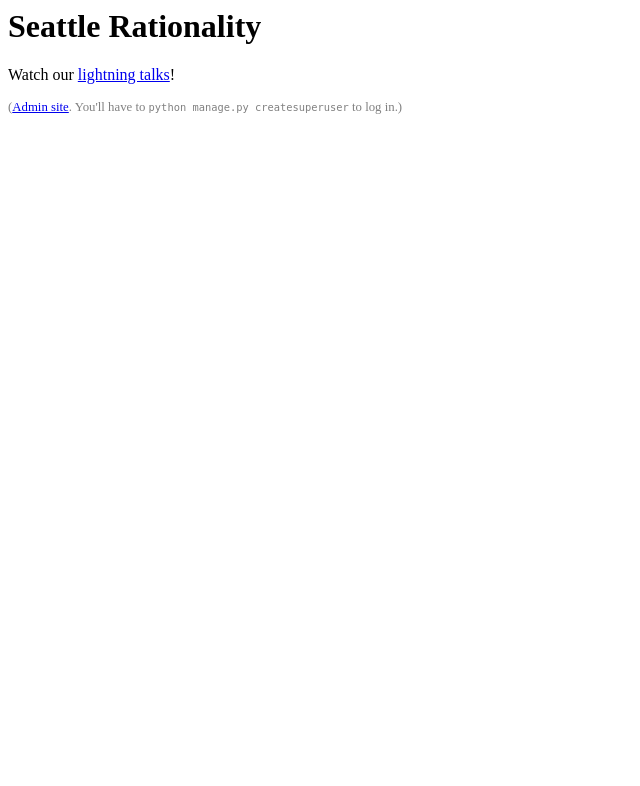
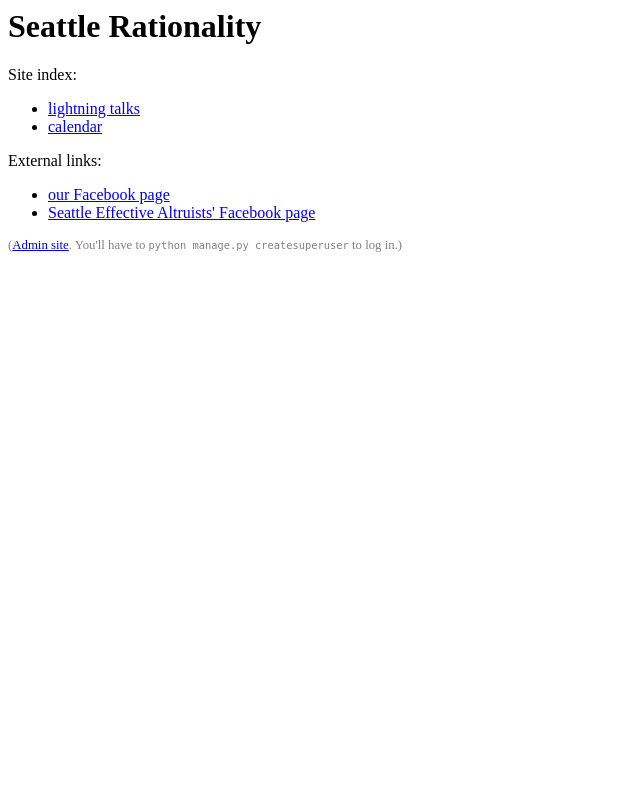
Before and after one commit to speezepearson/seattlerationality, a Django app: page / in a window 1280 px wide. Shown: the top 786 px of the page, without its empty margins (0-640 px from the left). Run offline with Django 3.2, Linux system fonts and the light colour scheme.

Commit message:
add calendar page, link to Facebook pages on home page

```diff
--- /dev/null
+++ b/seattlerationality/templates/seattlerationality/calendar.html
@@ -0,0 +1 @@
+<iframe src="https://calendar.google.com/calendar/embed?src=cs.washington.edu_qitpm2ns2hneet42knjek7uu7k%40group.calendar.google.com&ctz=America/Los_Angeles" style="border: 0" width="800" height="600" frameborder="0" scrolling="no"></iframe>
--- a/seattlerationality/templates/seattlerationality/index.html
+++ b/seattlerationality/templates/seattlerationality/index.html
@@ -1,8 +1,16 @@
 <h1>Seattle Rationality</h1>
 
-<p>
-  Watch our <a href="/lightning_talks">lightning talks</a>!
-</p>
+Site index:
+<ul>
+  <li><a href="/lightning_talks">lightning talks</a></li>
+  <li><a href="/calendar">calendar</a></li>
+</ul>
+
+External links:
+<ul>
+  <li><a href="https://www.facebook.com/groups/seattlerationality/">our Facebook page</a></li>
+  <li><a href="https://www.facebook.com/groups/SeattleEffectiveAltruists/">Seattle Effective Altruists' Facebook page</a></li>
+</ul>
 
 <p style="font-size:.8em; color:gray">
   (<a href="/admin">Admin site</a>. You'll have to <code>python manage.py createsuperuser</code> to log in.)
--- a/seattlerationality/urls.py
+++ b/seattlerationality/urls.py
@@ -20,6 +20,7 @@
 
 urlpatterns = [
     url(r'^$', views.index),
+    url(r'^calendar$', views.calendar),
     url(r'^lightning_talks/', include('lightning_talks.urls')), # adapted from https://docs.djangoproject.com/en/1.9/intro/tutorial01/#write-your-first-view
     url(r'^admin/', admin.site.urls),
 ]
--- a/seattlerationality/views.py
+++ b/seattlerationality/views.py
@@ -2,3 +2,6 @@
 
 def index(request):
   return render(request, 'seattlerationality/index.html')
+
+def calendar(request):
+  return render(request, 'seattlerationality/calendar.html')
```
